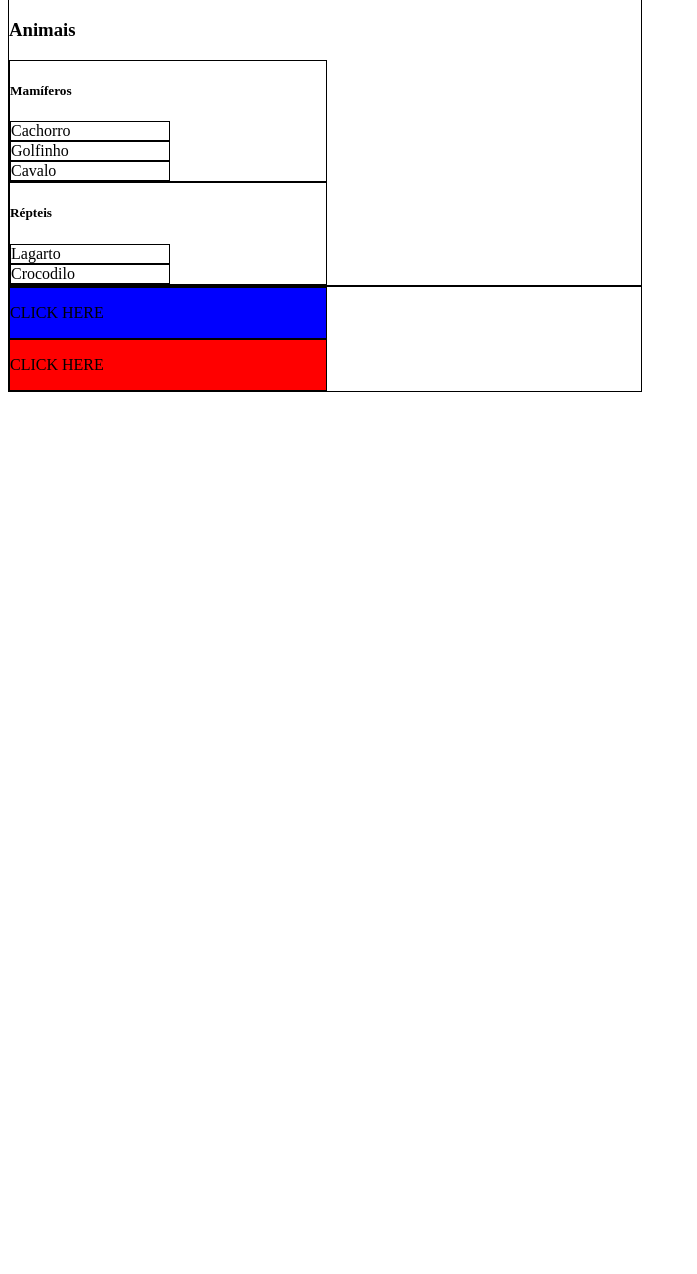
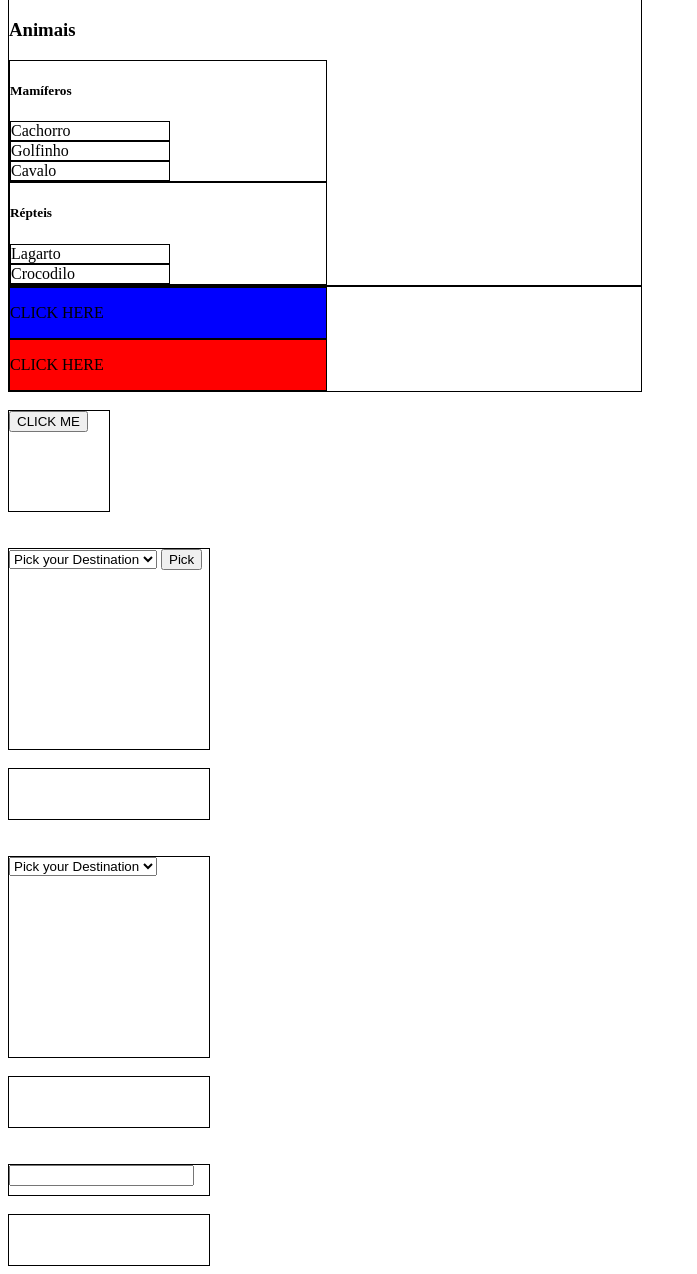
Before and after one commit to miguelzeph/Django_jquery_ajax_basic, a Django app: page /jquery/home/ in a window 1280 px wide. Shown: the part 302-1576 px from the top of the page, without its empty margins (0-697 px from the left). Before the commit the page ends 694 px from the top, so only its background shows below. Run offline with Django 3.2, Linux system fonts and the light colour scheme.

Commit message:
keydown and keyup, click events

```diff
--- a/project/jquery/static/js/script.js
+++ b/project/jquery/static/js/script.js
@@ -46,6 +46,7 @@ $(document).ready(function(){
     });
     */
 
+    // CLICK EVENT func toggle
     $('#blue, #red').on('click',function(){
 
     // toggleClass -> se não tem a classe ele ADD, se tiver ele Remove
@@ -53,7 +54,52 @@ $(document).ready(function(){
     // somados ao removeClass e addClass
     $(this).toggleClass('highlight')
 
-});
+    });
+
+
+    $('.box').on('click','button.switch',function(){
+        console.log($(this));
+
+        $(this).parent().toggleClass('highlight');
+    });
+
+
+
+    $(".box").on('click','button', function(){
+        var selected = $('#place option:selected');
+        var value = selected.val();
+        //var price = selected.attr('data-price');
+        var price = selected.data('price');
+
+        console.log(selected)
+
+        console.log(value);
+        console.log(price);
+        console.log(selected.attr('data-price'));
+
+        $('#result').html(value+' '+price);
+    });
+
+
+    // CHANGE
+    $(".box").on('change','select', function(){
+        var selected = $('#place2 option:selected');
+        var value = selected.val();
+        var price = selected.data('price');
+
+        $('#result2').html(value+' '+price);
+    });
+
+
+    // KEYBOARD EVENTS
+    //keydown - Dispara quando você pressiona a tecla
+    //keyup - dispara quando você solta a tecla
+    $('.box').on('keydown','input',function(){
+        $('#result3').html('Your name is: '+$(this).val());
+    });
+
+
+
 
 
 
--- a/project/jquery/templates/home.html
+++ b/project/jquery/templates/home.html
@@ -60,5 +60,71 @@
     </div>
 </div>
 
+<br>
+
+<div class= 'box' style = 'width:100px;height:100px;'>
+        <button class = 'switch'>CLICK ME</button>
+</div>
+
+<br>
+<br>
+
+<div class = 'box' style = 'width:200px;height:200px;'>
+
+    <select id='place'>
+    <option value ='' selected> Pick your Destination</option>
+    <option value = 'santiago' data-price="100">Santigo</option>
+    <option value = 'madrid' data-price="300">Madrid</option>
+    <option value = 'Tokyo' data-price='200'> Tokyo</option>
+    </select>
+
+    <button>Pick</button>
+</div>
+
+<br>
+
+<div id = 'result' class = 'box' style = 'width:200px;height:50px;'>
+    <!--Aqui que iremos colocar as informações-->
+</div>
+
+<br>
+<br>
+
+
+<div class = 'box' style = 'width:200px;height:200px;'>
+
+    <select id='place2'>
+    <option selected value ='' data-price='Choose one option'> Pick your Destination</option>
+    <option value = 'santiago' data-price="100">Santigo</option>
+    <option value = 'madrid' data-price="300">Madrid</option>
+    <option value = 'Tokyo' data-price='200'> Tokyo</option>
+    </select>
+
+</div>
+
+<br>
+
+<div id = 'result2' class = 'box' style = 'width:200px;height:50px;'>
+    <!--Aqui que iremos colocar as informações-->
+</div>
+
+<br>
+<br>
+
+
+<div class = 'box' style = 'width:200px;height:30px;justify-content: center;'>
+
+    <input type ='text'>
+
+</div>
+
+<br>
+
+<div id = 'result3' class = 'box' style = 'width:200px;height:50px;'>
+    <!--Aqui que iremos colocar as informações-->
+</div>
+
+
+
 
 {%endblock%}
```
